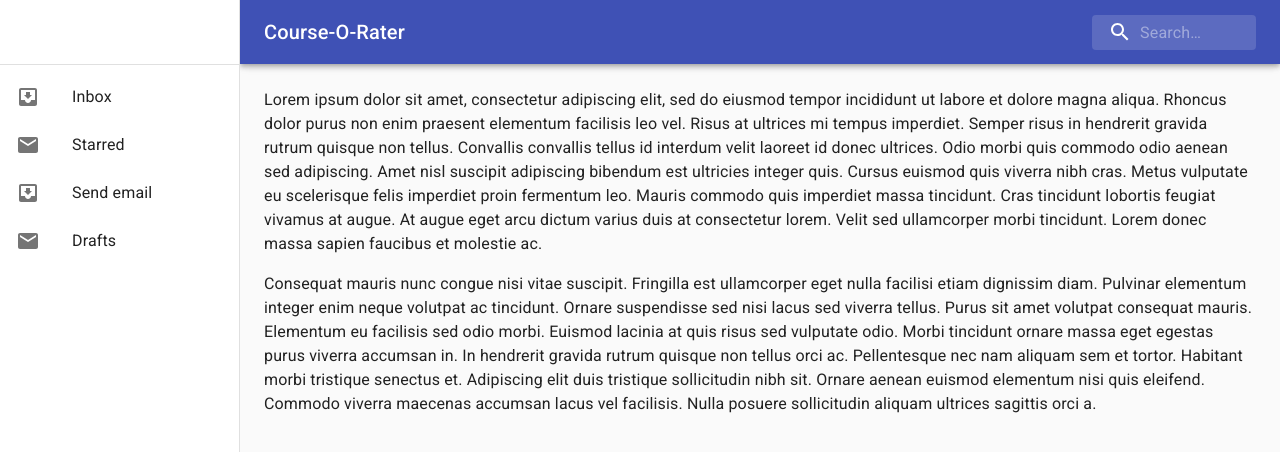
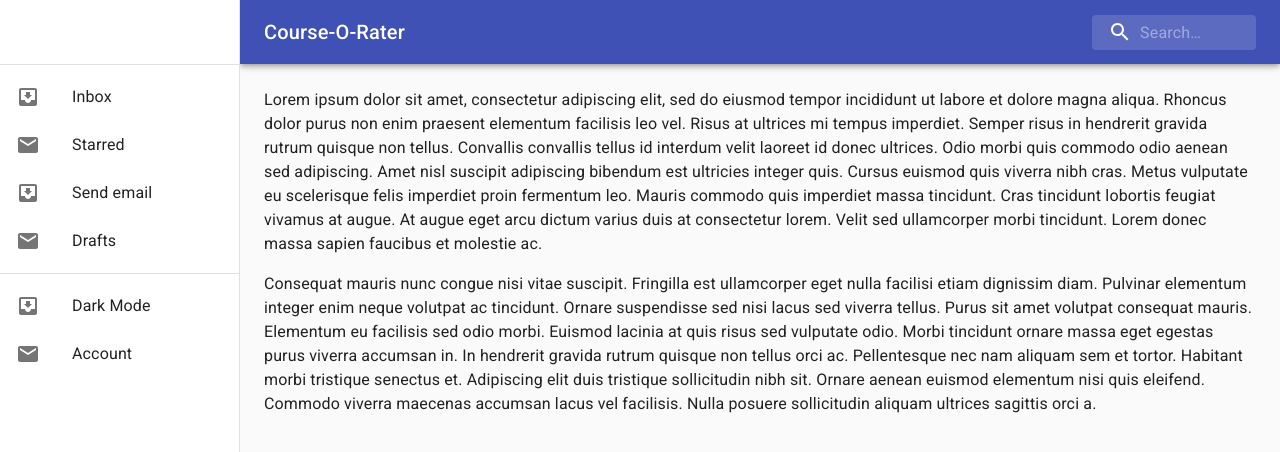
Before and after one commit to Temez1/course-o-rater, a React (Create React App) app: page / in a window 1280 px wide. Shown: the top 452 px of the page. Built offline with nearby package versions, Linux system fonts and the light colour scheme.

Commit message:
Added routing

```diff
--- a/package.json
+++ b/package.json
@@ -7,6 +7,7 @@
     "@material-ui/icons": "^4.11.2",
     "react": "^17.0.1",
     "react-dom": "^17.0.1",
+    "react-router-dom": "^6.0.0-beta.0",
     "react-scripts": "4.0.1"
   },
   "devDependencies": {
--- a/src/App.tsx
+++ b/src/App.tsx
@@ -1,31 +1,9 @@
 import React from "react"
-import { makeStyles, Theme, createStyles } from "@material-ui/core/styles"
-import ResponsiveDrawer from "./components/ResponsiveDrawer"
-import Home from "./pages/Home"
+import { useRoutes } from "react-router-dom"
 
-const useStyles = makeStyles((theme: Theme) =>
-  createStyles({
-    root: {
-      display: "flex",
-    },
-    // necessary for content to be below app bar
-    toolbar: theme.mixins.toolbar,
-    content: {
-      flexGrow: 1,
-      padding: theme.spacing(3),
-    },
-  })
-)
+import routes from "./routes"
 
-export default function App(): JSX.Element {
-  const classes = useStyles()
-  return (
-    <div className={classes.root}>
-      <ResponsiveDrawer />
-      <main className={classes.content}>
-        <div className={classes.toolbar} />
-        <Home />
-      </main>
-    </div>
-  )
+export default (): JSX.Element => {
+  const routing = useRoutes(routes)
+  return <> {routing} </>
 }
--- a/src/index.tsx
+++ b/src/index.tsx
@@ -1,12 +1,15 @@
 import React from "react"
 import ReactDOM from "react-dom"
 import CssBaseline from "@material-ui/core/CssBaseline"
+import { BrowserRouter } from "react-router-dom"
 import App from "./App"
 
 ReactDOM.render(
   <React.StrictMode>
-    <CssBaseline />
-    <App />
+    <BrowserRouter>
+      <CssBaseline />
+      <App />
+    </BrowserRouter>
   </React.StrictMode>,
   document.getElementById("root")
 )
--- /dev/null
+++ b/src/layouts/MainLayout.tsx
@@ -0,0 +1,30 @@
+import React from "react"
+import { makeStyles, Theme, createStyles } from "@material-ui/core/styles"
+import { Outlet } from "react-router-dom"
+import ResponsiveDrawer from "./ResponsiveDrawer"
+
+const useStyles = makeStyles((theme: Theme) =>
+  createStyles({
+    root: {
+      display: "flex",
+    },
+    // necessary for content to be below app bar
+    toolbar: theme.mixins.toolbar,
+    content: {
+      flexGrow: 1,
+      padding: theme.spacing(3),
+    },
+  })
+)
+export default (): JSX.Element => {
+  const classes = useStyles()
+  return (
+    <div className={classes.root}>
+      <ResponsiveDrawer />
+      <main className={classes.content}>
+        <div className={classes.toolbar} />
+        <Outlet />
+      </main>
+    </div>
+  )
+}
--- a/src/components/ResponsiveDrawer.tsx
+++ b/src/layouts/ResponsiveDrawer.tsx
@@ -57,6 +57,17 @@ export default (): JSX.Element => {
           </ListItem>
         ))}
       </List>
+      <Divider />
+      <List>
+        {["Dark Mode", "Account"].map((text, index) => (
+          <ListItem button key={text}>
+            <ListItemIcon>
+              {index % 2 === 0 ? <InboxIcon /> : <MailIcon />}
+            </ListItemIcon>
+            <ListItemText primary={text} />
+          </ListItem>
+        ))}
+      </List>
     </div>
   )
 
--- /dev/null
+++ b/src/routes.tsx
@@ -0,0 +1,18 @@
+import React from "react"
+import MainLayout from "./layouts/MainLayout"
+import Home from "./pages/Home"
+
+const routes = [
+  {
+    path: "/",
+    element: <MainLayout />,
+    children: [
+      {
+        path: "/",
+        element: <Home />,
+      },
+    ],
+  },
+]
+
+export default routes
```
Also changed, not shown: src/layouts/SearchAppBar.tsx (renamed from src/components/SearchAppBar.tsx), 1 other file (tests, documents, lock files or other folders).
